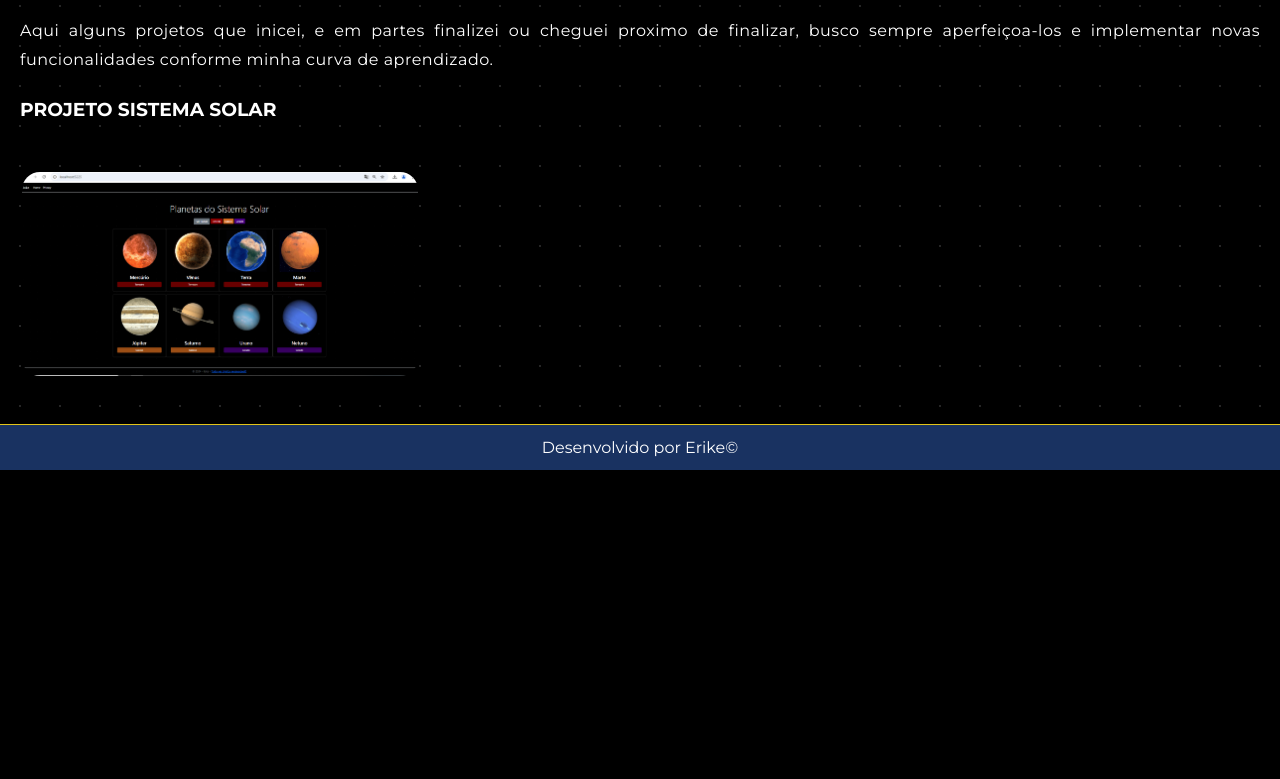
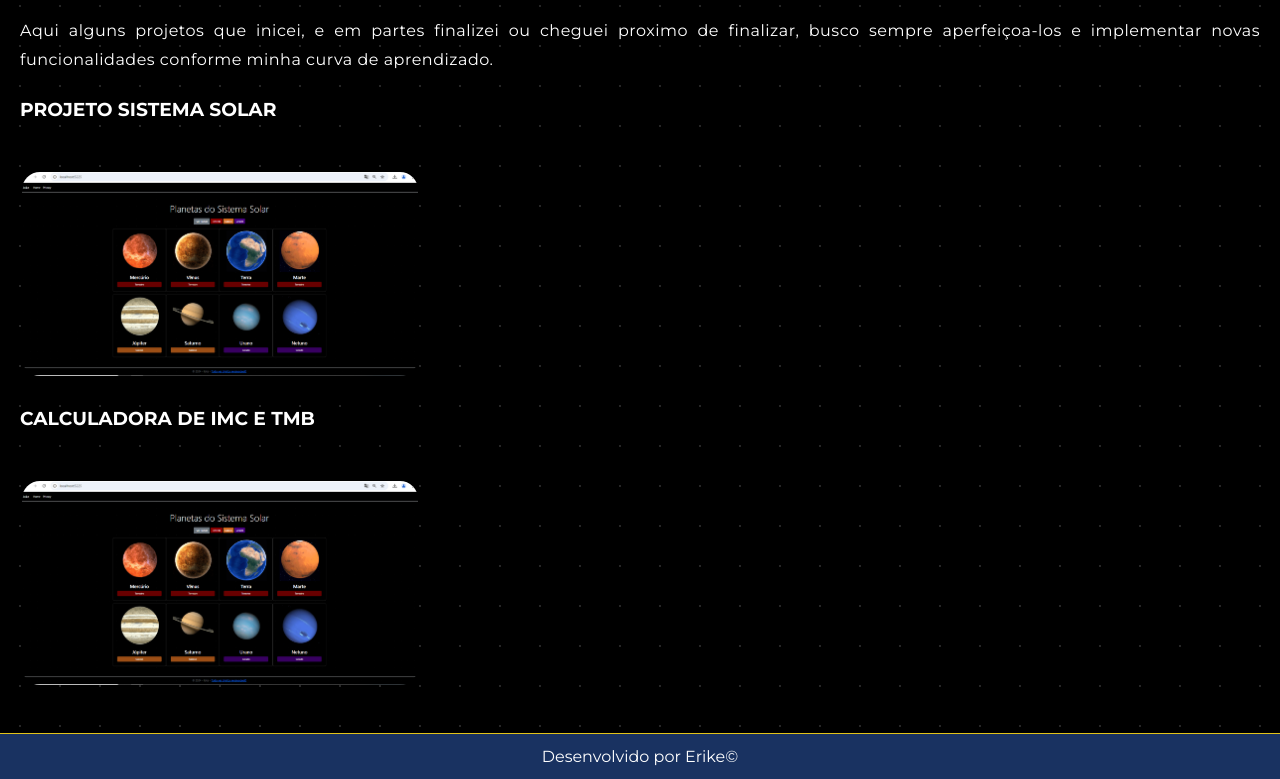
Before and after one commit to erikepc/Portf-lio, a plain HTML site: page index.html in a window 1280 px wide. Shown: the part 974-1753 px from the top of the page. Before the commit the page ends 1444 px from the top, so only its background shows below. Drawn offline with Linux system fonts and the light colour scheme.

Commit message:
Continuação do projeto

```diff
--- a/index.html
+++ b/index.html
@@ -36,6 +36,10 @@
             <a href="projeto1.html">
                 <img class="imgProjets" src="img/projeto1.png" alt="">
             </a>
+            <h3>CALCULADORA DE IMC E TMB</h3>
+            <a href="projeto1.html">
+                <img class="imgProjets" src="img/projeto1.png" alt="">
+            </a>
         </section>
     </main>
 
```
Also changed, not shown: projeto2.html (added, +13 -0 lines), img/aaa.png (added).
